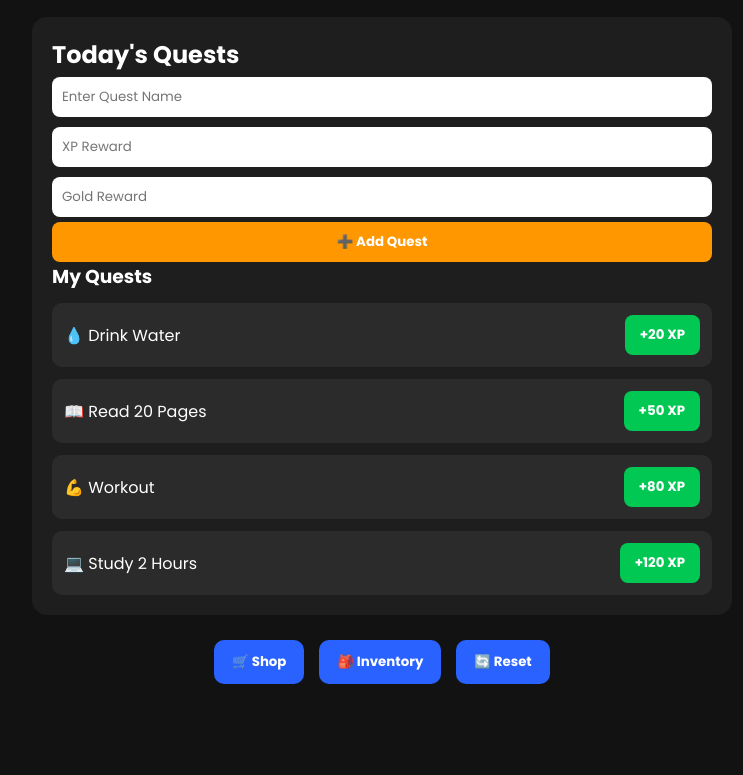
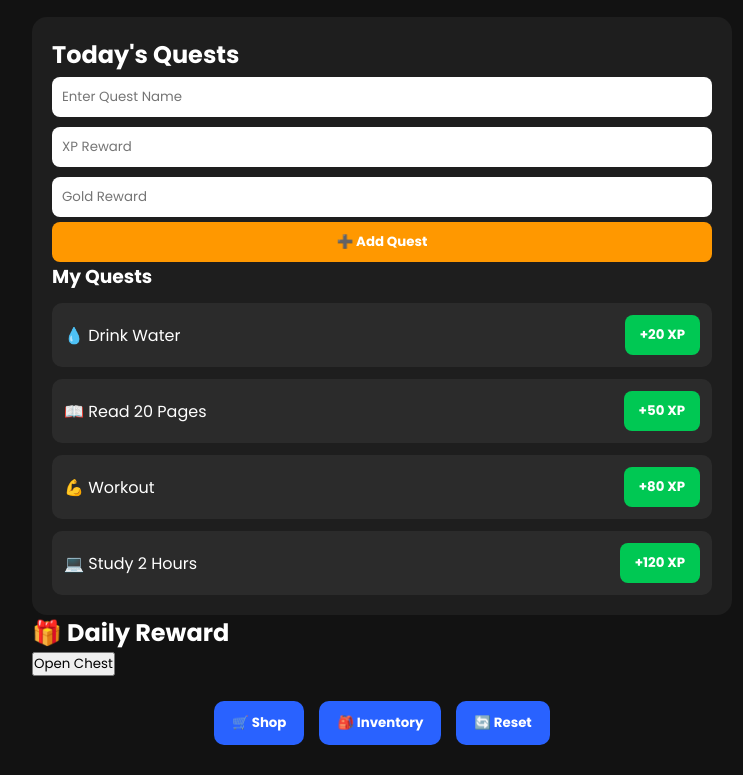
Before and after one commit to Omkarneet/Habitify, a plain HTML site: page index.html in a window 1280 px wide. Shown: the part 659-1434 px from the top of the page, without its empty margins (258-1001 px from the left). Before the commit the page ends 1373 px from the top, so only its background shows below. Drawn offline with Linux system fonts and the light colour scheme.

Commit message:
Update index.html

```diff
--- a/index.html
+++ b/index.html
@@ -223,8 +223,17 @@ placeholder="Gold Reward">
 </div>
 
 
+<div class="reward">
 
+<h2>🎁 Daily Reward</h2>
 
+<button onclick="claimReward()">
+Open Chest
+</button>
+
+<p id="rewardText"></p>
+
+</div>
 
 
 <div class="menu">
```
